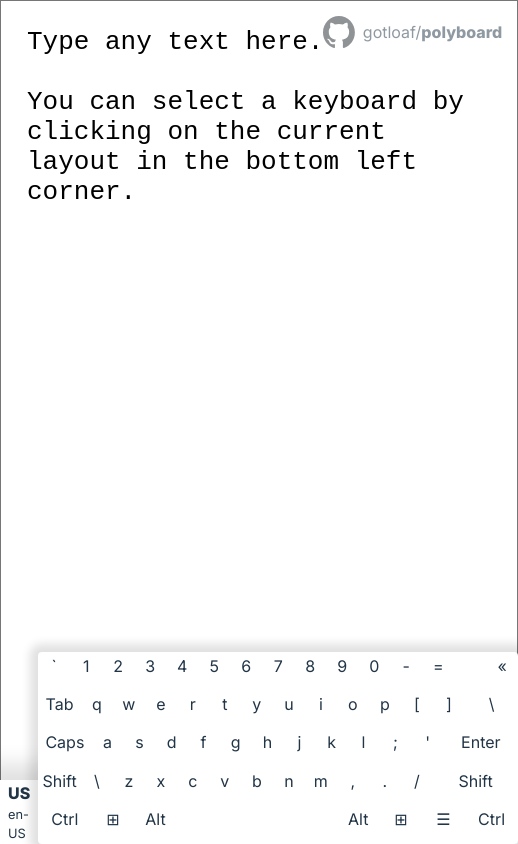
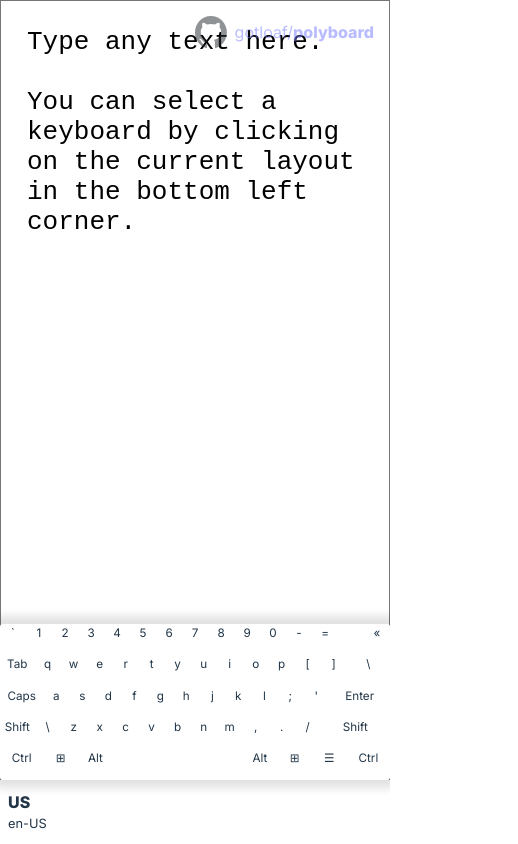
Before and after one commit to gotloaf/polyboard, a React (Vite) app: page / in a window 390 px wide. Shown: the whole page, 518 px wide, since content can reach past the window. Built offline with nearby package versions, Linux system fonts and the light colour scheme.

Commit message:
Improve virtual keyboard behaviour on mobile

```diff
--- a/src/App.css
+++ b/src/App.css
@@ -1,13 +1,20 @@
 
 .main-content-anchor {
   display: grid;
-  grid-template-columns: [left] 1fr [keyboard-left] 30em [keyboard-right] 0em [right];
-  grid-template-rows: [top] 4em [credit-bottom] 1fr [keyboard-top] 8em [bottom-bar-top] 4em [bottom];
+  grid-template-columns: [left] 1fr [keyboard-left] 100vw [keyboard-right] 0em [right];
+  grid-template-rows: [top] 4em [credit-bottom] 1fr [keyboard-top] 40vw [bottom-bar-top] 4em [bottom];
   width: 100vw;
   height: 100vh;
 }
 
-@media only screen and (min-width: 60em) {
+@media only screen and (min-width: 50em) {
+  .main-content-anchor {
+    grid-template-columns: [left] 1fr [keyboard-left] 30em [keyboard-right] 0em [right];
+    grid-template-rows: [top] 4em [credit-bottom] 1fr [keyboard-top] 8em [bottom-bar-top] 4em [bottom];
+  }
+}
+
+@media only screen and (min-width: 64em) {
   .main-content-anchor {
     grid-template-columns: [left] 1fr [keyboard-left] 30em [keyboard-right] 1fr [right];
   }
@@ -29,7 +36,7 @@
 }
 
 .selector {
-  grid-area: bottom-bar-top / left / bottom / keyboard-left;
+  grid-area: bottom-bar-top / left / bottom / keyboard-right;
   padding: .5em;
   display: flex;
   flex-direction: column;
@@ -53,12 +60,21 @@
 }
 
 .picker {
-  grid-area: credit-bottom / left / bottom / keyboard-left;
+  grid-area: credit-bottom / left / bottom / keyboard-right;
   background-color: var(--plybrd-background-color);
   border-radius: .25em;
   box-shadow: 0 0 10px 8px #0000001f;
   overflow-x: hidden;
   overflow-y: scroll;
+}
+
+@media only screen and (min-width: 50em) {
+  .selector {
+    grid-area: bottom-bar-top / left / bottom / keyboard-left;
+  }
+  .picker {
+    grid-area: credit-bottom / left / bottom / keyboard-left;
+  }
 }
 
 .layout-option {
@@ -91,7 +107,7 @@
   text-decoration: none;
 }
 
-@media only screen and (min-width: 60em) {
+@media only screen and (min-width: 64em) {
   .credit {
     grid-area: bottom-bar-top / keyboard-right / bottom / right;
     opacity: 100%;
@@ -104,10 +120,18 @@
 }
 
 .keyboard-display {
-  grid-area: keyboard-top / keyboard-left / bottom / keyboard-right;
+  grid-area: keyboard-top / keyboard-left / bottom-bar-top / keyboard-right;
+  font-size: 3vw;
   background-color: var(--plybrd-background-color);
   border-radius: .25em;
   box-shadow: 0 0 10px 8px #0000001f;
+}
+
+@media only screen and (min-width: 50em) {
+  .keyboard-display {
+    grid-area: keyboard-top / keyboard-left / bottom / keyboard-right;
+    font-size: 1em;
+  }
 }
 
 .keyboard-grid {
@@ -120,8 +144,12 @@
   margin: .1em;
   border-radius: .25em;
 
+  -webkit-user-select: none;
+  -ms-user-select: none;
+  user-select: none;
+  cursor: pointer;
+
   color: var(--plybrd-foreground-color);
-  cursor: pointer;
   background-color: rgba(255, 255, 255, 0.1);
   transition: color ease-in-out 100ms, background-color ease-in-out 100ms;
   text-align: center;
--- a/src/App.tsx
+++ b/src/App.tsx
@@ -238,14 +238,6 @@ function App() {
         <span className="language-name">{layout.language_name}</span>
         <span className="language-subtitle">{layout.locale_name}</span>
       </div>
-      { pickerShown ?
-      <div className="picker">
-        {LAYOUTS.map((value) => {
-          return <div className="layout-option" key={value.language_name + value.locale_name} onClick={() => {setLayout(value); setPickerShown(false);}}>
-            {value.language_name} <span className="locale-name">({value.locale_name})</span>
-          </div>;
-        })}
-      </div> : null }
       <a href="https://github.com/gotloaf/polyboard" target="_blank" className="credit">
         <img src={github} className="logo small invert-when-dark" alt="GitHub Logo" />
         <span>gotloaf/<span className="credit-repo-name">polyboard</span></span>
@@ -258,6 +250,14 @@ function App() {
           onClick={handleKeyPressed}
         />
       </div>
+      { pickerShown ?
+      <div className="picker">
+        {LAYOUTS.map((value) => {
+          return <div className="layout-option" key={value.language_name + value.locale_name} onClick={() => {setLayout(value); setPickerShown(false);}}>
+            {value.language_name} <span className="locale-name">({value.locale_name})</span>
+          </div>;
+        })}
+      </div> : null }
     </div>
   )
 }
```
